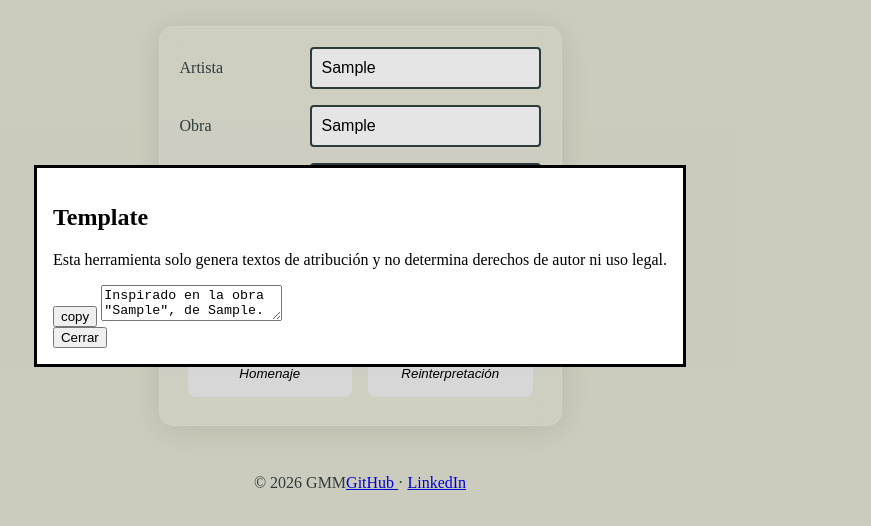
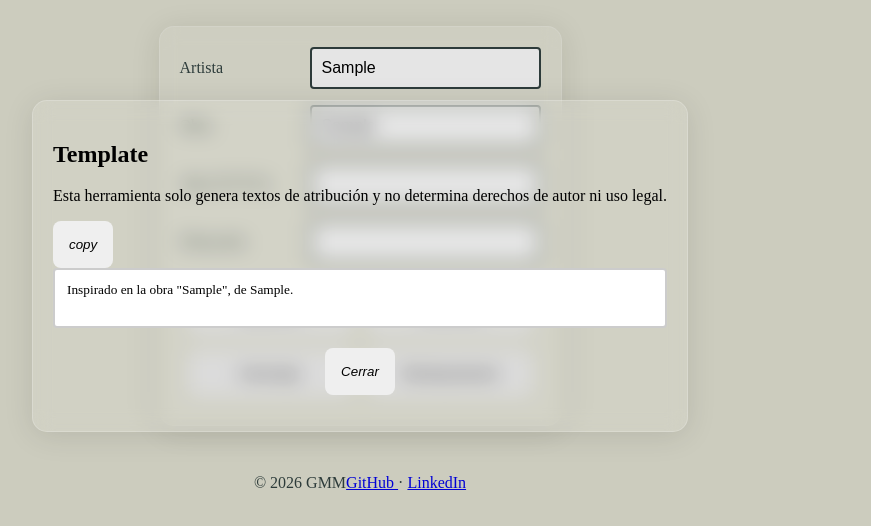
Before and after one commit to code-medina/art-attribution-tool, a website with bundled scripts: page index.html in a window 1280 px wide. Both pictures are taken after typing "Sample", "Sample" into the empty fields and a click on the button "Inspiración". Shown: the part 134-660 px from the top of the page, without its empty margins (280-1151 px from the left). Built offline with nearby package versions, Linux system fonts and the light colour scheme.

Commit message:
feat: add style dialog tag

```diff
--- a/css/styel.css
+++ b/css/styel.css
@@ -175,8 +175,55 @@ input[type="text"]:focus {
 		font-style: italic;
 	}
 
-	bottom:hover {
-		scale: 1.1;
+	button:hover {
+		filter: invert(100);
+	}
+}
+
+dialog {
+	background: rgba(255, 255, 255, 0.1);
+	/* Fondo blanco transparente */
+	backdrop-filter: blur(10px);
+	/* Efecto desenfoque */
+	-webkit-backdrop-filter: blur(10px);
+	border-radius: 15px;
+	border: 1px solid rgba(255, 255, 255, 0.2);
+	/* Borde sutil */
+	padding: 20px;
+	box-shadow: 0 4px 30px rgba(0, 0, 0, 0.1);
+
+	textarea {
+		width: 100%;
+		/* Full width of container */
+		height: auto;
+		/* Fixed initial height */
+		padding: 12px;
+		/* Space inside the box */
+		border: 2px solid #ccc;
+		/* Border color and thickness */
+		border-radius: 4px;
+		/* Rounded corners */
+		font-family: inherit;
+		/* Match site-wide font */
+		box-sizing: border-box;
+	}
+
+	button {
+		padding: 1rem;
+		border: none;
+		border-radius: 8px;
+		font-style: italic;
+
+	}
+
+	button:hover {
+		filter: invert(100);
+	}
+
+	form {
+		display: flex;
+		justify-content: center;
+		margin: 1rem;
 	}
 }
 
--- a/index.html
+++ b/index.html
@@ -6,6 +6,7 @@
 	<link rel="shortcut icon" href="/assets/art_23859.ico" type="image/x-icon">
 	<meta name="viewport" content="width=device-width, initial-scale=1.0" />
 	<link rel="stylesheet" href="/css/styel.css">
+
 	<title>Art Attribute Tool</title>
 </head>
 
@@ -56,15 +57,16 @@
 				</button>
 			</section>
 		</form>
-		<!-- </div> -->
 
+
+		<!----------- DIALOG MODAL ---------------------------------------------------------------->
 		<dialog id="myModal">
 			<h2>Template </h2>
 			<p id="limits">
 				Esta herramienta solo genera textos de atribución y no determina derechos de autor ni uso legal.</p>
 			<div id="container-template">
 				<button type="button" id="template-button">copy</button>
-				<textarea id="template"></textarea>
+				<textarea id="template" style="resize: none;"></textarea>
 			</div>
 
 			<!-- A form with method="dialog" will close the modal without JS -->
```
